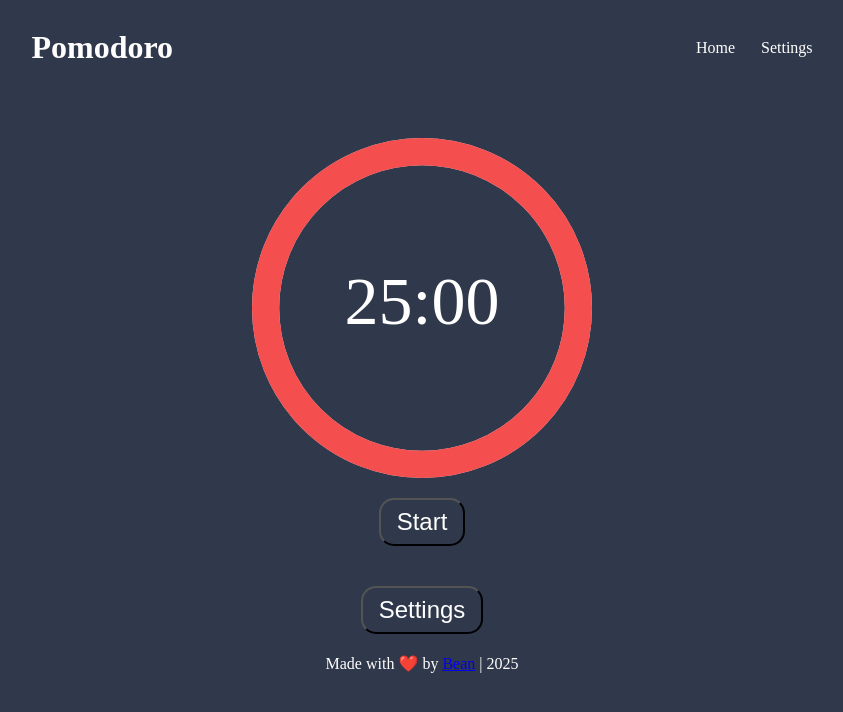
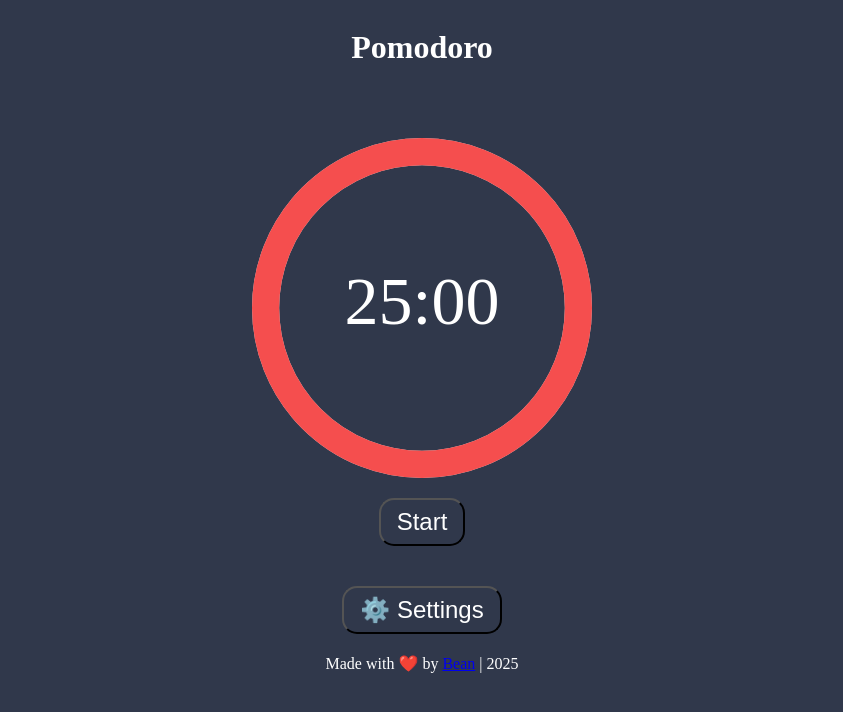
Before and after one commit to BadBadBean/pomodoro, a React (Vite) app: page / in a window 1280 px wide. Shown: the top 712 px of the page, without its empty margins (218-1061 px from the left). Built offline with nearby package versions, Linux system fonts and the light colour scheme.

Commit message:
change settings page into modal

```diff
--- a/src/App.jsx
+++ b/src/App.jsx
@@ -1,7 +1,5 @@
 import "./App.css";
-import { Routes, Route } from "react-router-dom";
 import Homepage from "./pages/Homepage";
-import Settings from "./pages/Settings";
 import SettingsContext from "./contexts/SettingsContext";
 import { useState } from "react";
 import Header from "./components/Header";
@@ -21,10 +19,7 @@ function App() {
       setBreakMinutes
     }}>
       <Header />
-      <Routes>
-        <Route path="/" element={<Homepage />} />
-        <Route path="/settings" element={<Settings />} />
-      </Routes>
+      <Homepage />
       <Footer />
     </SettingsContext.Provider>
   );
--- a/src/components/Header.jsx
+++ b/src/components/Header.jsx
@@ -1,19 +1,9 @@
-import { NavLink } from "react-router-dom";
-
 export default function Header() {
   return (
     <header>
       <h1>
         Pomodoro
       </h1>
-      <ul>
-        <li>
-          <NavLink to="/">Home</NavLink>
-        </li>
-        <li>
-          <NavLink to="/settings">Settings</NavLink>
-        </li>
-      </ul>
     </header>
   );
 }
--- /dev/null
+++ b/src/components/SettingsModal.jsx
@@ -0,0 +1,40 @@
+import { useContext, useRef, useEffect } from "react";
+import Slider from "../components/Slider";
+import SettingsContext from "../contexts/SettingsContext";
+import Button from "./Button";
+
+export default function SettingsModal({ open, onClose }) {
+        const dialogRef = useRef();
+        const settingsInfo = useContext(SettingsContext);
+
+        useEffect(() => {
+          const dialog = dialogRef.current;
+          if (open) {
+            dialog.showModal();
+          } else if (dialog.open) {
+            dialog.close();
+          }
+        }, [open]);
+
+    return (
+        <dialog ref={dialogRef} onClose={onClose} className="rounded-lg p-4 max-w-sm w-full shadow-xl">
+      <h2 className="text-xl font-bold mb-4">Paramètres Pomodoro</h2>
+
+      <form>
+        <label>work: {settingsInfo.workMinutes}:00</label>
+        <Slider
+          defaultValue={settingsInfo.workMinutes}
+          onChange={(newValue) => settingsInfo.setWorkMinutes(newValue)}
+        />
+        <label>break: {settingsInfo.breakMinutes}:00</label>
+        <Slider
+          defaultValue={settingsInfo.breakMinutes}
+          onChange={(newValue) => settingsInfo.setBreakMinutes(newValue)}
+        />
+      </form>
+      <div>
+        <Button type="button" label="fermer" onClick={() => dialogRef.current.close()} />
+      </div>
+      </dialog>
+    )
+}
--- a/src/components/Timer.jsx
+++ b/src/components/Timer.jsx
@@ -3,7 +3,6 @@ import "react-circular-progressbar/dist/styles.css";
 import Button from "./Button";
 import { useContext, useEffect, useState, useRef } from "react";
 import SettingsContext from "../contexts/SettingsContext";
-import { Link } from "react-router-dom";
 
 const red = "#f54e4e";
 const green = "#4aec8c";
@@ -85,11 +84,6 @@ function Timer() {
           ?  <Button type="button" label="Start" onClick={() => { setIsPaused(false); isPausedRef.current = false; }}/>
           : <Button type="button" label="Pause" onClick={() => { setIsPaused(true); isPausedRef.current = true; }} />}
       </div>
-      <div>
-        <Link to="/settings">
-        <Button type="button" label="Settings" />
-        </Link>
-      </div>
     </>
   );
 }
--- a/src/pages/Homepage.jsx
+++ b/src/pages/Homepage.jsx
@@ -1,10 +1,22 @@
 import Timer from "../components/Timer";
+import SettingsModal from "../components/SettingsModal";
+import Button from "../components/Button";
+import { useState } from "react";
 
 function Homepage() {
+
+  const [showSettings, setShowSettings] = useState(false);
 
   return (
     <main>
       < Timer />
+      <Button
+        type="button"
+        label="⚙️ Settings"
+        onClick={() => setShowSettings(true)}
+      />
+
+      <SettingsModal open={showSettings} onClose={() => setShowSettings(false)} />
     </main>
   )
 }
--- a/src/pages/Settings.jsx
+++ /dev/null
@@ -1,23 +0,0 @@
-import { useContext } from "react";
-import Slider from "../components/Slider";
-import SettingsContext from "../contexts/SettingsContext";
-
-function Settings() {
-    const settingsInfo = useContext(SettingsContext)
-    return (
-        <form>
-            <label>work: {settingsInfo.workMinutes}:00</label>
-            <Slider
-              defaultValue={settingsInfo.workMinutes}
-              onChange={newValue => settingsInfo.setWorkMinutes(newValue)}
-            />
-            <label>break: {settingsInfo.breakMinutes}:00</label>
-            <Slider
-              defaultValue={settingsInfo.breakMinutes}
-              onChange={newValue => settingsInfo.setBreakMinutes(newValue)}
-            />
-        </form>
-    )
-}
-
-export default Settings;
```
